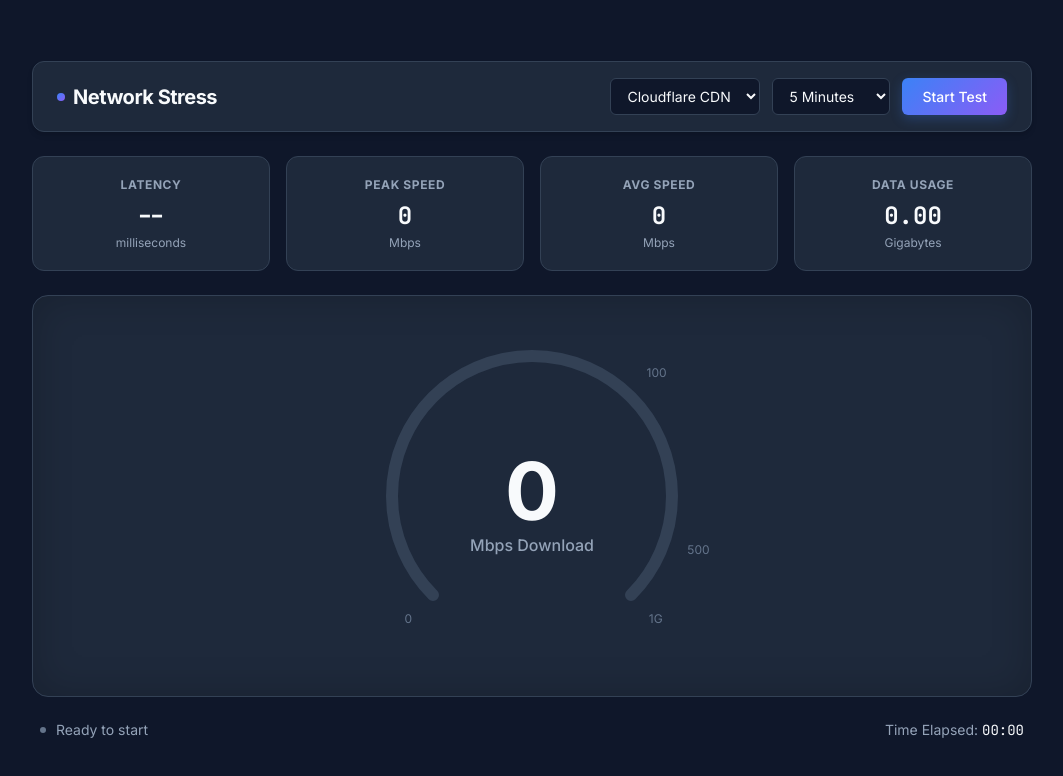
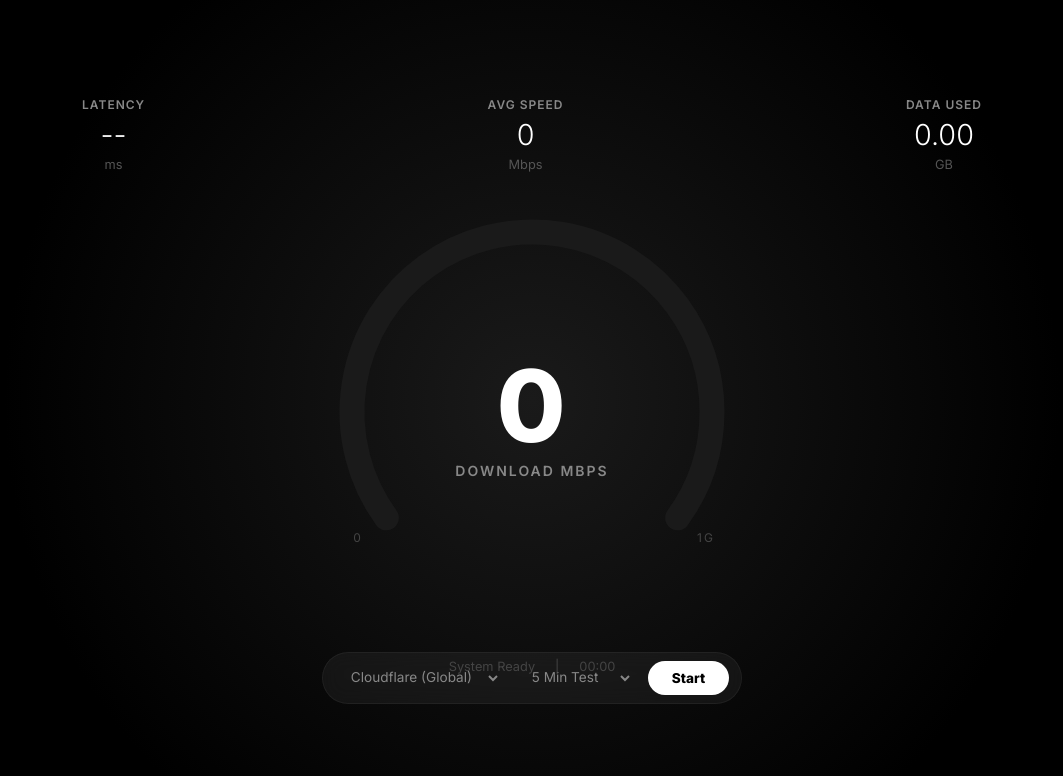
Before and after one commit to TheNotoriousChicken/speedtest, a plain HTML site: page index.html in a window 1280 px wide. Shown: the whole page, without its empty margins (108-1171 px from the left). Drawn offline with Linux system fonts and the light colour scheme.

Commit message:
Update index.html

```diff
--- a/index.html
+++ b/index.html
@@ -3,255 +3,191 @@
 <head>
     <meta charset="UTF-8">
     <meta name="viewport" content="width=device-width, initial-scale=1.0">
-    <title>SpeedTest // Pro</title>
-
+    <title>SpeedTest // Fluid</title>
     <link rel="preconnect" href="https://fonts.googleapis.com">
     <link rel="preconnect" href="https://fonts.gstatic.com" crossorigin>
-    <link href="https://fonts.googleapis.com/css2?family=Inter:wght@400;500;700&family=JetBrains+Mono:wght@400;700&display=swap" rel="stylesheet">
+    <link href="https://fonts.googleapis.com/css2?family=Inter:wght@300;400;600;800&display=swap" rel="stylesheet">
 
     <style>
         :root {
-            /* Palette: Slate & Indigo */
-            --bg-body: #0f172a;       /* Slate 900 */
-            --bg-panel: #1e293b;      /* Slate 800 */
-            --border-color: #334155;  /* Slate 700 */
-            --text-primary: #f8fafc;  /* Slate 50 */
-            --text-secondary: #94a3b8;/* Slate 400 */
-
-            --accent-primary: #3b82f6; /* Blue 500 */
-            --accent-gradient: linear-gradient(135deg, #3b82f6 0%, #8b5cf6 100%); /* Blue to Violet */
-
-            --font-ui: 'Inter', sans-serif;
-            --font-mono: 'JetBrains Mono', monospace;
+            --bg-core: #050505;
+            --text-main: #ffffff;
+            --text-muted: #888888;
+            --accent-gradient: linear-gradient(90deg, #00f2ff 0%, #bd00ff 50%, #ff0055 100%);
+            --font-main: 'Inter', sans-serif;
         }
 
         body {
-            background-color: var(--bg-body);
-            color: var(--text-primary);
-            font-family: var(--font-ui);
+            background-color: var(--bg-core);
+            color: var(--text-main);
+            font-family: var(--font-main);
             margin: 0;
             padding: 0;
             height: 100vh;
             display: flex;
             justify-content: center;
             align-items: center;
+            overflow: hidden;
+            /* Subtle spotlight effect behind the gauge */
+            background-image: radial-gradient(circle at 50% 50%, #1a1a1a 0%, #000000 70%);
         }
 
-        .dashboard {
-            width: 90vw;
-            max-width: 1000px;
-            display: grid;
-            grid-template-rows: auto auto 1fr auto;
-            gap: 24px;
-        }
-
-        /* --- 1. HEADER & CONTROLS --- */
-        .header {
-            display: flex;
-            justify-content: space-between;
-            align-items: center;
-            background: var(--bg-panel);
-            border: 1px solid var(--border-color);
-            border-radius: 12px;
-            padding: 16px 24px;
-            box-shadow: 0 4px 6px -1px rgba(0, 0, 0, 0.1), 0 2px 4px -1px rgba(0, 0, 0, 0.06);
-        }
-
-        .brand {
-            font-weight: 700;
-            font-size: 1.25rem;
-            letter-spacing: -0.025em;
-            display: flex;
-            align-items: center;
-            gap: 8px;
-        }
-
-        .brand-dot {
-            width: 8px; height: 8px;
-            background: var(--accent-gradient);
-            border-radius: 50%;
-        }
-
-        .controls {
-            display: flex;
-            gap: 12px;
-        }
-
-        select {
-            background: var(--bg-body);
-            color: var(--text-primary);
-            border: 1px solid var(--border-color);
-            padding: 8px 12px;
-            border-radius: 6px;
-            font-family: var(--font-ui);
-            font-size: 0.875rem;
-            outline: none;
-            cursor: pointer;
-            transition: border-color 0.2s;
-        }
-        select:hover { border-color: var(--accent-primary); }
-
-        .btn {
-            border: none;
-            border-radius: 6px;
-            padding: 8px 20px;
-            font-family: var(--font-ui);
-            font-weight: 500;
-            font-size: 0.875rem;
-            cursor: pointer;
-            transition: transform 0.1s, opacity 0.2s;
-        }
-
-        .btn-primary {
-            background: var(--accent-gradient);
-            color: white;
-            box-shadow: 0 4px 12px rgba(59, 130, 246, 0.25);
-        }
-        .btn-primary:hover { opacity: 0.9; }
-        .btn-primary:active { transform: scale(0.98); }
-
-        .btn-danger {
-            background: rgba(239, 68, 68, 0.1); /* Red 500 with opacity */
-            color: #ef4444;
-            border: 1px solid rgba(239, 68, 68, 0.2);
-        }
-        .btn-danger:hover { background: rgba(239, 68, 68, 0.2); }
-
-        /* --- 2. STATS CARDS --- */
-        .stats-grid {
-            display: grid;
-            grid-template-columns: repeat(4, 1fr);
-            gap: 16px;
-        }
-
-        .card {
-            background: var(--bg-panel);
-            border: 1px solid var(--border-color);
-            border-radius: 12px;
-            padding: 20px;
+        .app-container {
+            width: 100%;
+            max-width: 900px;
             display: flex;
             flex-direction: column;
             align-items: center;
-            justify-content: center;
-            transition: transform 0.2s;
+            gap: 40px;
+            position: relative;
+            z-index: 2;
         }
 
-        .card:hover { border-color: #475569; }
+        /* --- 1. MINIMAL HEADER --- */
+        .header {
+            display: flex;
+            gap: 15px;
+            background: rgba(255, 255, 255, 0.05);
+            padding: 8px 12px;
+            border-radius: 50px; /* Pill shape */
+            backdrop-filter: blur(10px);
+            border: 1px solid rgba(255,255,255,0.05);
+        }
+
+        select, button {
+            background: transparent;
+            color: #fff;
+            border: none;
+            font-family: var(--font-main);
+            font-size: 0.85rem;
+            cursor: pointer;
+            padding: 8px 12px;
+            border-radius: 20px;
+            transition: 0.2s;
+            outline: none;
+        }
+
+        select { color: var(--text-muted); }
+        select:hover { color: #fff; background: rgba(255,255,255,0.1); }
+
+        button.action-btn {
+            background: #fff;
+            color: #000;
+            font-weight: 700;
+            padding: 8px 24px;
+        }
+        button.action-btn:hover {
+            transform: scale(1.05);
+            box-shadow: 0 0 15px rgba(255,255,255,0.3);
+        }
+        button.stop-btn {
+            background: #ff0055;
+            color: #fff;
+        }
+
+        /* --- 2. THE GAUGE (HERO) --- */
+        .gauge-wrapper {
+            position: relative;
+            width: 500px;
+            height: 400px; /* Reduced height to crop bottom slightly */
+            display: flex;
+            justify-content: center;
+            align-items: flex-start; /* Align top */
+        }
+        canvas { z-index: 5; }
+
+        /* --- 3. FLOATING STATS (No Borders) --- */
+        .stats-row {
+            display: flex;
+            justify-content: space-between;
+            width: 100%;
+            padding: 0 50px;
+        }
+
+        .stat-item {
+            text-align: center;
+            display: flex;
+            flex-direction: column;
+            gap: 5px;
+        }
 
         .stat-label {
             font-size: 0.75rem;
             font-weight: 600;
             text-transform: uppercase;
-            letter-spacing: 0.05em;
-            color: var(--text-secondary);
-            margin-bottom: 8px;
+            letter-spacing: 1px;
+            color: var(--text-muted);
         }
 
-        .stat-value {
-            font-family: var(--font-mono);
-            font-size: 1.5rem;
-            font-weight: 700;
-            color: var(--text-primary);
+        .stat-number {
+            font-size: 1.8rem;
+            font-weight: 300; /* Thin modern look */
+            color: #fff;
         }
 
         .stat-unit {
-            font-size: 0.75rem;
-            color: var(--text-secondary);
-            margin-top: 4px;
+            font-size: 0.8rem;
+            color: #555;
         }
 
-        /* --- 3. GAUGE CONTAINER --- */
-        .gauge-container {
-            background: var(--bg-panel);
-            border: 1px solid var(--border-color);
-            border-radius: 16px;
-            position: relative;
+        /* --- 4. FOOTER --- */
+        .footer-info {
+            position: absolute;
+            bottom: 30px;
+            color: #444;
+            font-size: 0.8rem;
             display: flex;
-            justify-content: center;
-            align-items: center;
-            min-height: 400px;
-            box-shadow: inset 0 0 40px rgba(0,0,0,0.2);
-        }
-
-        canvas { z-index: 2; }
-
-        /* --- 4. FOOTER --- */
-        .footer {
-            display: flex;
-            justify-content: space-between;
-            color: var(--text-secondary);
-            font-size: 0.875rem;
-            padding: 0 8px;
-        }
-
-        .status-dot {
-            display: inline-block;
-            width: 6px; height: 6px;
-            border-radius: 50%;
-            background: #22c55e; /* Green */
-            margin-right: 6px;
-            transform: translateY(-2px);
+            gap: 20px;
         }
 
     </style>
 </head>
 <body>
 
-    <div class="dashboard">
-        <header class="header">
-            <div class="brand">
-                <div class="brand-dot"></div>
-                Network Stress
+    <div class="app-container">
+
+        <div class="stats-row">
+            <div class="stat-item">
+                <span class="stat-label">Latency</span>
+                <span class="stat-number" id="pingVal">--</span>
+                <span class="stat-unit">ms</span>
             </div>
-
-            <div class="controls">
-                <select id="serverSelect">
-                    <option value="https://speed.cloudflare.com/__down?bytes=100000000">Cloudflare CDN</option>
-                    <option value="https://speed.hetzner.de/100MB.bin">Hetzner (EU)</option>
-                    <option value="https://proof.ovh.net/files/100Mb.dat">OVH (Global)</option>
-                </select>
-                <select id="durationSelect">
-                    <option value="5">5 Minutes</option>
-                    <option value="10">10 Minutes</option>
-                    <option value="999">No Limit</option>
-                </select>
-                <button id="actionBtn" class="btn btn-primary" onclick="toggleTest()">Start Test</button>
-            </div>
-        </header>
-
-        <div class="stats-grid">
-            <div class="card">
-                <span class="stat-label">Latency</span>
-                <span class="stat-value" id="pingVal">--</span>
-                <span class="stat-unit">milliseconds</span>
-            </div>
-            <div class="card">
-                <span class="stat-label">Peak Speed</span>
-                <span class="stat-value" id="peakVal">0</span>
+            <div class="stat-item">
+                <span class="stat-label">Avg Speed</span>
+                <span class="stat-number" id="avgVal">0</span>
                 <span class="stat-unit">Mbps</span>
             </div>
-            <div class="card">
-                <span class="stat-label">Avg Speed</span>
-                <span class="stat-value" id="avgVal">0</span>
-                <span class="stat-unit">Mbps</span>
-            </div>
-            <div class="card">
-                <span class="stat-label">Data Usage</span>
-                <span class="stat-value" id="dataVal">0.00</span>
-                <span class="stat-unit">Gigabytes</span>
+            <div class="stat-item">
+                <span class="stat-label">Data Used</span>
+                <span class="stat-number" id="dataVal">0.00</span>
+                <span class="stat-unit">GB</span>
             </div>
         </div>
 
-        <div class="gauge-container" id="gaugeWrapper">
+        <div class="gauge-wrapper" id="gaugeBox">
             <canvas id="gaugeCanvas"></canvas>
         </div>
 
-        <div class="footer">
-            <div><span class="status-dot" id="statusDot" style="background:#64748b"></span> <span id="statusText">Ready to start</span></div>
-            <div>
-                Time Elapsed: <span id="timeElapsed" style="font-family:var(--font-mono); color:var(--text-primary)">00:00</span>
-            </div>
+        <div class="header">
+            <select id="serverSelect">
+                <option value="https://speed.cloudflare.com/__down?bytes=100000000">Cloudflare (Global)</option>
+                <option value="https://speed.hetzner.de/100MB.bin">Hetzner (EU)</option>
+                <option value="https://proof.ovh.net/files/100Mb.dat">OVH (Global)</option>
+            </select>
+            <select id="durationSelect">
+                <option value="5">5 Min Test</option>
+                <option value="10">10 Min Test</option>
+                <option value="999">Infinite</option>
+            </select>
+            <button id="actionBtn" class="action-btn" onclick="toggleTest()">Start</button>
         </div>
+
+        <div class="footer-info">
+            <span id="statusText">System Ready</span>
+            <span>|</span>
+            <span id="timeText">00:00</span>
+        </div>
+
     </div>
 
     <script>
@@ -271,25 +207,24 @@
         let currentVisualSpeed = 0;
         let peakSpeed = 0;
 
-        // --- CANVAS ---
+        // --- VISUAL ENGINE ---
         const canvas = document.getElementById('gaugeCanvas');
         const ctx = canvas.getContext('2d');
         let W, H, CX, CY, R;
 
         function resize() {
-            const wrapper = document.getElementById('gaugeWrapper');
-            W = wrapper.clientWidth;
-            H = wrapper.clientHeight;
+            const box = document.getElementById('gaugeBox');
+            W = box.clientWidth;
+            H = box.clientHeight;
             canvas.width = W;
             canvas.height = H;
             CX = W / 2;
             CY = H / 2;
-            R = (Math.min(W, H) / 2) - 60; // More padding
+            R = (Math.min(W, H) / 2) - 20;
         }
         window.addEventListener('resize', resize);
         setTimeout(resize, 100);
 
-        // --- ANIMATION ---
         function animate() {
             ctx.clearRect(0, 0, W, H);
 
@@ -298,82 +233,82 @@
             if(Math.abs(diff) > 0.5) currentVisualSpeed += diff * 0.08;
             else currentVisualSpeed = targetSpeed;
 
-            drawModernGauge(currentVisualSpeed);
+            drawFluidGauge(currentVisualSpeed);
             requestAnimationFrame(animate);
         }
         requestAnimationFrame(animate);
 
-        function drawModernGauge(speed) {
-            // Scale: 0 to 1000 Mbps
-            // We'll use a 3/4 circle (135deg to 405deg)
-            const startAngle = Math.PI * 0.75;
-            const endAngle = Math.PI * 2.25;
+        function drawFluidGauge(speed) {
+            // Arc logic: Open circle (220 degrees)
+            const startAngle = Math.PI * 0.8;
+            const endAngle = Math.PI * 2.2;
             const totalAngle = endAngle - startAngle;
 
-            // Logarithmic progress for better visual at low speeds
+            // Log Scale 0-1000
             const maxLog = Math.log10(1001);
             let p = Math.log10(speed + 1) / maxLog;
-            if (p > 1) p = 1; if (p < 0) p = 0;
-
+            if(p > 1) p = 1; if(p < 0) p = 0;
             const currentAngle = startAngle + (totalAngle * p);
 
-            // 1. Background Track
+            // 1. Background Track (Dark Grey, Round Caps)
             ctx.beginPath();
             ctx.arc(CX, CY, R, startAngle, endAngle);
-            ctx.strokeStyle = "#334155"; // Slate 700
-            ctx.lineWidth = 12;
+            ctx.strokeStyle = "#1a1a1a";
+            ctx.lineWidth = 25; // Thick
             ctx.lineCap = "round";
             ctx.stroke();
 
-            // 2. Filled Arc (Gradient)
-            if (p > 0.01) {
+            // 2. Active Gradient Arc
+            if(p > 0.001) {
                 const grad = ctx.createLinearGradient(0, H, W, 0);
-                grad.addColorStop(0, '#3b82f6'); // Blue
-                grad.addColorStop(1, '#8b5cf6'); // Violet
+                grad.addColorStop(0, '#00f2ff'); // Cyan
+                grad.addColorStop(0.5, '#bd00ff'); // Purple
+                grad.addColorStop(1, '#ff0055'); // Pink
 
                 ctx.beginPath();
                 ctx.arc(CX, CY, R, startAngle, currentAngle);
                 ctx.strokeStyle = grad;
-                ctx.lineWidth = 12;
+                ctx.lineWidth = 25; // Same thickness
                 ctx.lineCap = "round";
-                // Soft shadow/glow
-                ctx.shadowBlur = 15;
-                ctx.shadowColor = "rgba(59, 130, 246, 0.4)";
+
+                // Juicy Glow
+                ctx.shadowBlur = 30;
+                ctx.shadowColor = "rgba(189, 0, 255, 0.4)";
+
                 ctx.stroke();
-                ctx.shadowBlur = 0;
+                ctx.shadowBlur = 0; // Reset
             }
 
-            // 3. Text
+            // 3. Center Text
             ctx.textAlign = "center";
             ctx.textBaseline = "middle";
 
-            // Speed Number
-            ctx.font = "700 80px 'Inter'";
-            ctx.fillStyle = "#f8fafc";
+            // Big Number
+            ctx.font = "800 100px 'Inter'"; // Heavy weight
+            ctx.fillStyle = "#fff";
             ctx.fillText(speed.toFixed(0), CX, CY);
 
-            // Label
-            ctx.font = "500 16px 'Inter'";
-            ctx.fillStyle = "#94a3b8";
-            ctx.fillText("Mbps Download", CX, CY + 50);
+            // Unit Label
+            ctx.font = "600 14px 'Inter'";
+            ctx.fillStyle = "#888";
+            ctx.letterSpacing = "2px";
+            ctx.fillText("DOWNLOAD MBPS", CX, CY + 60);
 
-            // 4. Clean Ticks (Just a few)
-            drawTick("0", startAngle);
-            drawTick("100", startAngle + totalAngle * (Math.log10(101)/maxLog));
-            drawTick("500", startAngle + totalAngle * (Math.log10(501)/maxLog));
-            drawTick("1G", endAngle);
+            // 4. Subtle Ticks (Just 0 and 1G for minimalism)
+            drawMiniLabel("0", startAngle);
+            drawMiniLabel("1G", endAngle);
         }
 
-        function drawTick(text, angle) {
-            const dist = R + 35;
-            const x = CX + Math.cos(angle) * dist;
-            const y = CY + Math.sin(angle) * dist;
+        function drawMiniLabel(text, angle) {
+            const x = CX + Math.cos(angle) * (R + 35);
+            const y = CY + Math.sin(angle) * (R + 35);
             ctx.font = "12px 'Inter'";
-            ctx.fillStyle = "#64748b";
+            ctx.fillStyle = "#444";
             ctx.fillText(text, x, y);
         }
 
-        // --- CONTROLLER ---
+
+        // --- LOGIC CONTROLLER ---
         function toggleTest() {
             if(isRunning) stopTest();
             else startTest();
@@ -386,15 +321,11 @@
             peakSpeed = 0;
             targetSpeed = 0;
 
-            // UI
+            // UI Changes
             const btn = document.getElementById('actionBtn');
-            btn.innerText = "Stop Test";
-            btn.className = "btn btn-danger";
-
-            document.getElementById('statusText').innerText = "Testing connection...";
-            document.getElementById('statusDot').style.background = "#3b82f6"; // Blue
-
-            // Reset Stats
+            btn.innerText = "Stop";
+            btn.classList.add('stop-btn');
+            document.getElementById('statusText').innerText = "Testing Connection...";
             document.getElementById('pingVal').innerText = "--";
 
             // Timer
@@ -407,14 +338,14 @@
             const url = document.getElementById('serverSelect').value;
             workers = [];
 
-            // Spawn first worker with ping check
+            // Latency Check Worker
             spawnWorker(url, true);
-            // Spawn rest
+            // Volume Workers
             for(let i=1; i<CONCURRENT_STREAMS; i++) {
-                setTimeout(() => spawnWorker(url, false), 100 * i);
+                setTimeout(() => spawnWorker(url, false), 150 * i);
             }
 
-            timerInterval = setInterval(updateLoop, 250);
+            timerInterval = setInterval(updateLoop, 200);
         }
 
         function stopTest() {
@@ -423,29 +354,26 @@
             workers.forEach(w => w.abort());
 
             const btn = document.getElementById('actionBtn');
-            btn.innerText = "Start Test";
-            btn.className = "btn btn-primary";
-
-            document.getElementById('statusText').innerText = "Test completed";
-            document.getElementById('statusDot').style.background = "#22c55e"; // Green
-
+            btn.innerText = "Start";
+            btn.classList.remove('stop-btn');
+            document.getElementById('statusText').innerText = "Test Complete";
             targetSpeed = 0;
         }
 
-        async function spawnWorker(url, measureLatency) {
+        async function spawnWorker(url, checkPing) {
             if(!isRunning) return;
             const controller = new AbortController();
             workers.push(controller);
+            const t0 = performance.now();
 
-            const t0 = performance.now();
             try {
                 const response = await fetch(url + "&t=" + Math.random(), {
                     signal: controller.signal, cache: "no-store", mode: "cors"
                 });
 
-                if (measureLatency) {
-                    const latency = (performance.now() - t0).toFixed(0);
-                    document.getElementById('pingVal').innerText = latency;
+                if(checkPing) {
+                    const lat = (performance.now() - t0).toFixed(0);
+                    document.getElementById('pingVal').innerText = lat;
                 }
 
                 const reader = response.body.getReader();
@@ -456,7 +384,7 @@
                 }
                 if(isRunning) spawnWorker(url, false);
             } catch(e) {
-                if(isRunning) setTimeout(() => spawnWorker(url, measureLatency), 1000);
+                if(isRunning) setTimeout(() => spawnWorker(url, checkPing), 1000);
             }
         }
 
@@ -464,10 +392,9 @@
             const now = Date.now();
             if(now > endTime) { stopTest(); return; }
 
-            // Speed Calc
+            // Speed
             const dt = (now - lastTime) / 1000;
             if(dt <= 0) return;
-
             const dBytes = totalBytes - lastBytes;
             const speed = (dBytes * 8) / dt / (1024*1024);
 
@@ -477,16 +404,14 @@
             lastBytes = totalBytes;
             lastTime = now;
 
-            // Stats Calc
+            // Avg & Data
             const elapsed = (now - startTime) / 1000;
             const avg = (totalBytes * 8) / elapsed / (1024*1024);
             const gb = totalBytes / (1024**3);
 
-            // Update DOM
-            document.getElementById('peakVal').innerText = peakSpeed.toFixed(0);
             document.getElementById('avgVal').innerText = avg.toFixed(0);
             document.getElementById('dataVal').innerText = gb.toFixed(2);
-            document.getElementById('timeElapsed').innerText = fmtTime(elapsed);
+            document.getElementById('timeText').innerText = fmtTime(elapsed);
         }
 
         function fmtTime(s) {
```
